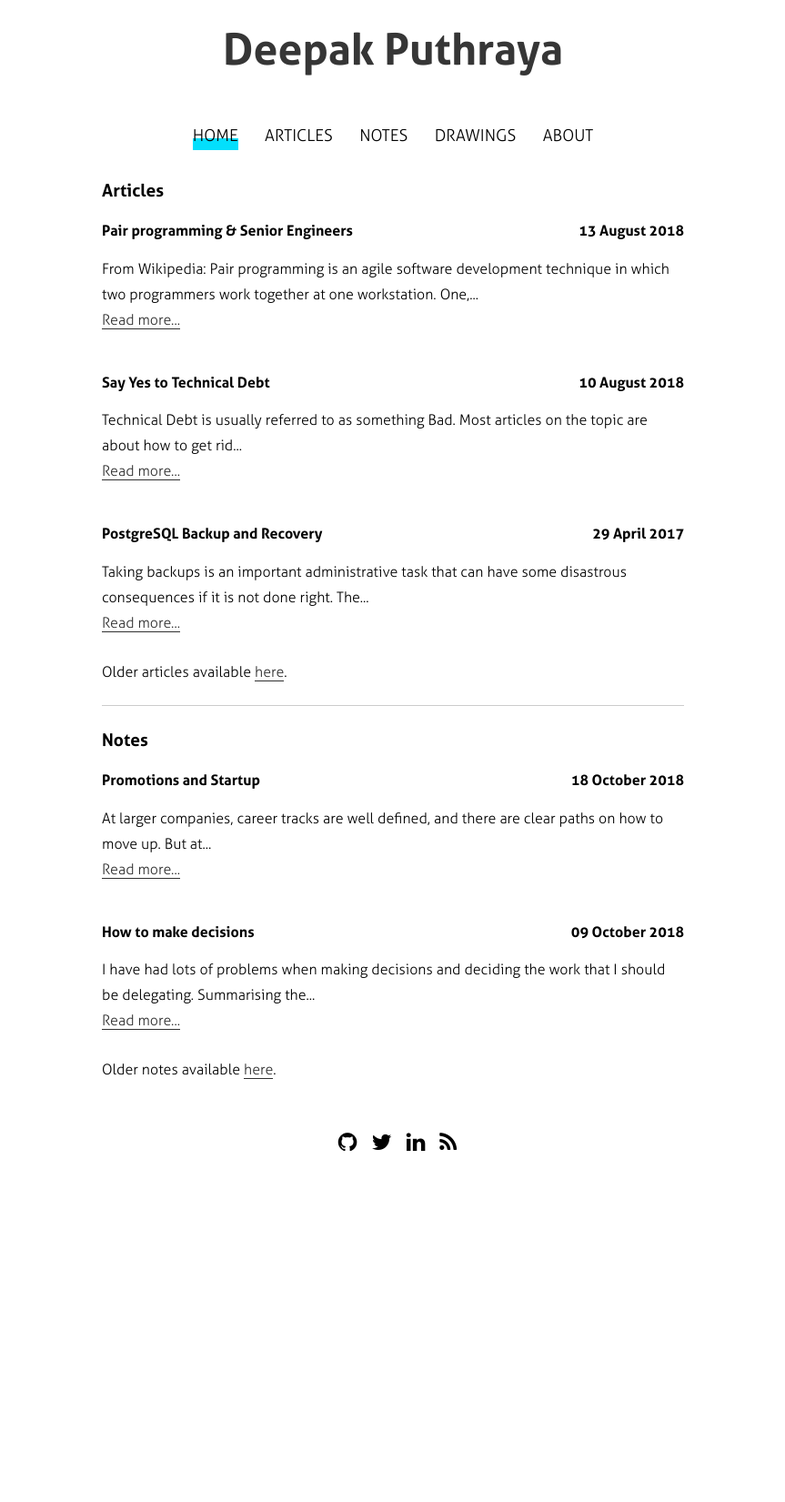
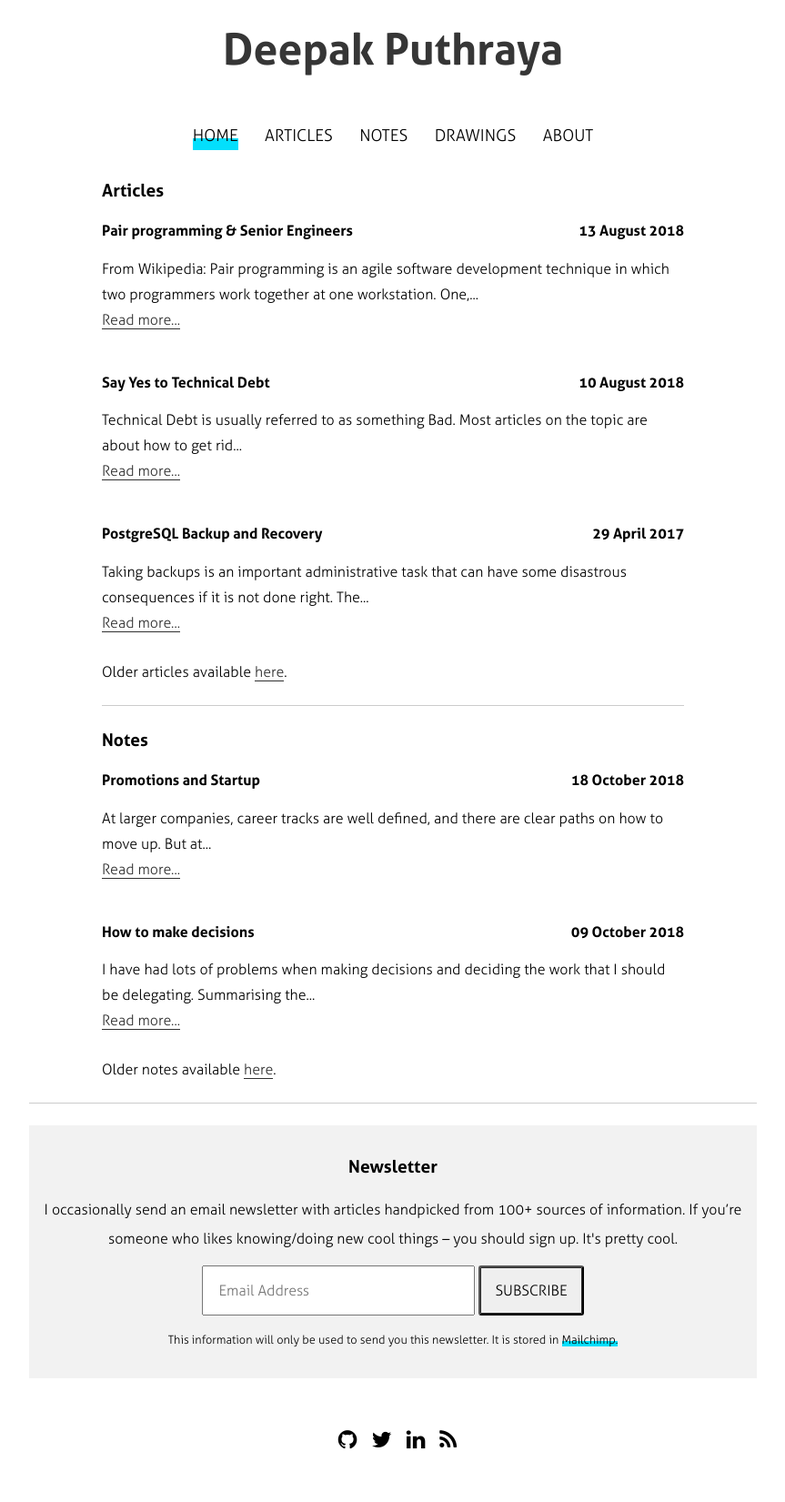
Before and after one commit to deepakputhraya/site, a Jekyll site: the page built from index.md, in a window 1280 px wide. Shown: the whole page at 91% size, without its empty margins (208-1071 px from the left). Built offline with Jekyll 4.4.1, drawn with Linux system fonts in a browser that asks for light colours; a script that is not in the unit is left out; comment, search, counter and statistics services are not loaded; before the commit the page ends 1324 px from its top, so only the background shows below that.

Commit message:
Add support to newsletter

```diff
--- a/_includes/externals/scripting.html
+++ b/_includes/externals/scripting.html
@@ -1,2 +1,5 @@
-<script src="{{ "/assets/vendor/highlight/highlight.pack.js" | prepend: site.baseurl }}"></script>
+<script src="{{ '/assets/vendor/highlight/highlight.pack.js' | prepend: site.baseurl }}"></script>
 <script>hljs.initHighlightingOnLoad();</script>
+<script id="mcjs">!function (c, h, i, m, p) {
+    m = c.createElement(h), p = c.getElementsByTagName(h)[0], m.async = 1, m.src = i, p.parentNode.insertBefore(m, p)
+}(document, "script", "https://chimpstatic.com/mcjs-connected/js/users/2342d3bd4a7665ec0b913d439/fc97f5202041a8703052e6e56.js");</script>
--- a/_includes/footer.html
+++ b/_includes/footer.html
@@ -1,5 +1,30 @@
 <footer>
     <div class="wrapper">
+        <hr style="background-color: #ccc; height: 1px"/>
+        <!-- Begin Mailchimp Signup Form -->
+        <div id="newsletter">
+            <h2>Newsletter</h2>
+            <p>I occasionally send an email newsletter with articles handpicked from 100+ sources of information. If
+                you’re someone who likes knowing/doing new cool things – you should sign up. It's pretty cool.</p>
+            <form action="https://puthraya.us4.list-manage.com/subscribe/post?u=2342d3bd4a7665ec0b913d439&amp;id=30f5c02240"
+                  method="post" id="mc-embedded-subscribe-form" name="mc-embedded-subscribe-form"
+                  target="_blank" novalidate>
+                <div id="mc_embed_signup_scroll">
+
+                    <input type="email" placeholder="Email Address" value="" name="EMAIL" class="required email"
+                           id="mce-EMAIL">
+                    <!-- real people should not fill this in and expect good things - do not remove this or risk form bot signups-->
+                    <div style="position: absolute; left: -5000px;" aria-hidden="true"><input type="text"
+                                                                                              name="b_2342d3bd4a7665ec0b913d439_30f5c02240"
+                                                                                              tabindex="-1" value="">
+                    </div>
+                    <input type="submit" value="Subscribe" name="subscribe" id="mc-embedded-subscribe">
+                </div>
+            </form>
+            <p style="font-size: 0.8em">This information will only be used to send you this newsletter. It is stored in
+                <a href="https://mailchimp.com/legal/privacy/" target="_blank">Mailchimp.</a></p>
+        </div>
+        <!--End mc_embed_signup-->
         <div class="social-links">
             {% if site.author.github %}
             <a title="Github" href="https://github.com/{{ site.author.github }}" class="social-links__entry"
--- a/_sass/_default.scss
+++ b/_sass/_default.scss
@@ -5,6 +5,8 @@ $html-background-color: #132120;
 $link-highlight-background: -webkit-linear-gradient(top, transparent 0%, transparent 60%, #03dffc 60%, #03dffc 100%);
 $cloudy: #000;
 $iron: #000;
+
+$newsletter-bg: #F2F2F2;
 
 @font-face {
   font-family: 'Aller Regular';
@@ -500,3 +502,30 @@ note-title {
   margin: 10px auto;
   max-width: 100%;
 }
+
+/*Newsletter*/
+#newsletter {
+  text-align: center;
+  background-color: $newsletter-bg;
+  padding: 1em;
+  width: 100%;
+
+  form {
+    text-align: center;
+
+    input {
+      display: inline;
+      padding: 1em;
+    }
+
+    input[type=email] {
+      min-width: 300px;
+    }
+
+    input[type=submit] {
+      border-radius: 3px;
+      box-shadow: inset 0px 0px 0px 1px #272727;
+      text-transform: uppercase;
+    }
+  }
+}
```
